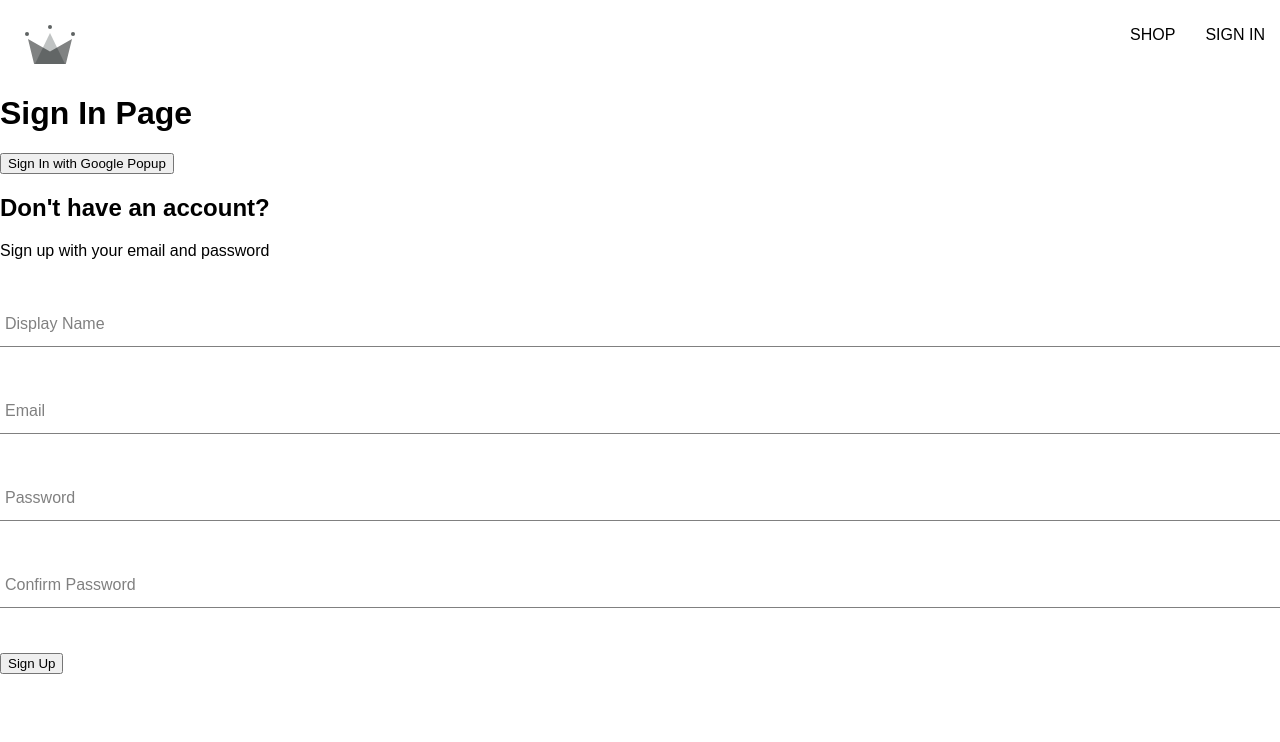
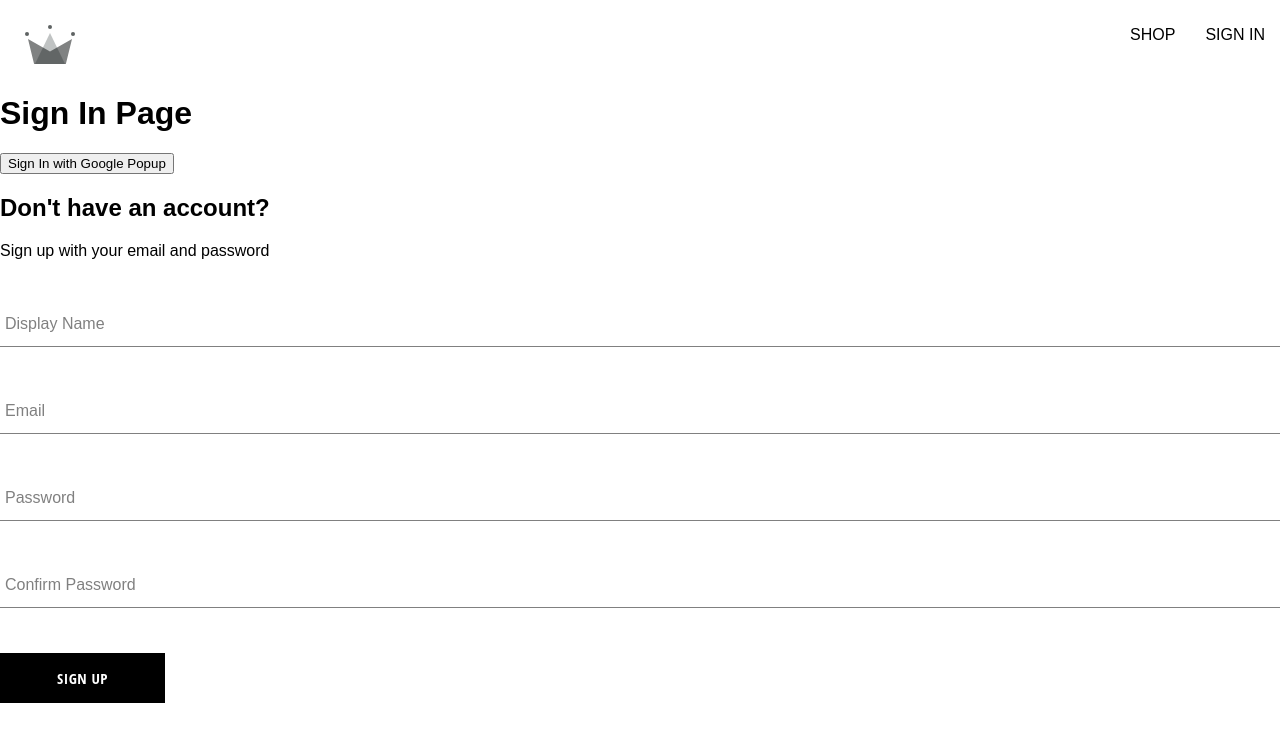
Before and after one commit to Zestoneel/Crown-eCommerce, a React (Vite) app: page /sign-in in a window 1280 px wide. Shown: the top 742 px of the page. Built offline with nearby package versions, Linux system fonts and the light colour scheme; a web font is replaced by a local one.

Commit message:
Added button component and added consistency of quotes

```diff
--- /dev/null
+++ b/src/components/button/button.component.jsx
@@ -0,0 +1,19 @@
+import './button.styles.scss'
+
+const BUTTON_TYPE_CLASSES = {
+    google:  'google-sign-in',
+    inverted: 'inverted',
+
+}
+
+const Button = ({ children, buttonType, inputOptions }) => {
+    return (
+        <button className={`button-container ${BUTTON_TYPE_CLASSES[buttonType]}`}
+            {...inputOptions}
+        >
+            {children}
+        </button>
+    )
+}
+
+export default Button;
--- /dev/null
+++ b/src/components/button/button.styles.scss
@@ -0,0 +1,46 @@
+.button-container {
+    min-width: 165px;
+    width: auto;
+    height: 50px;
+    letter-spacing: 0.5px;
+    line-height: 50px;
+    padding: 0 35px 0 35px;
+    font-size: 15px;
+    background-color: black;
+    color: white;
+    text-transform: uppercase;
+    font-family: 'Open Sans Condensed';
+    font-weight: bolder;
+    border: none;
+    cursor: pointer;
+    display: flex;
+    justify-content: center;
+
+    &:hover {
+        background-color: white;
+        color: black;
+        border: 1px solid black;
+    }
+
+    &.google-sign-in {
+        background-color: #4285f4;
+        color: white;
+
+        &:hover {
+            background-color: #357ae8;
+            border: none;
+        }
+    }
+
+    &.inverted {
+        background-color: white;
+        color: black;
+        border: 1px solid black;
+
+        &:hover {
+            background-color: black;
+            color: white;
+            border: none;
+        }
+    }
+}
--- a/src/components/category-item/category-item-component.jsx
+++ b/src/components/category-item/category-item-component.jsx
@@ -4,12 +4,12 @@
 const CategoryItem = ({ category }) => {
     const { imageUrl, title } = category;
     return (
-        <div  className="category-container">
-          <div className="background-image"
+        <div  className='category-container'>
+          <div className='background-image'
           style={{
             backgroundImage: `url(${imageUrl})`,
           }}/>
-          <div className="category-body-container">
+          <div className='category-body-container'>
             <h2>{title}</h2>
             <p>Shop Now</p>
           </div>
--- a/src/components/directory/directory.component.jsx
+++ b/src/components/directory/directory.component.jsx
@@ -1,11 +1,11 @@
 /* eslint-disable react/prop-types */
-import "./directory.styles.scss"
+import './directory.styles.scss'
 import CategoryItem from '../category-item/category-item-component';
 
 const Directory = ({ categories }) => {
 
     return (
-        <div className="directory-container">
+        <div className='directory-container'>
             {categories.map((category) => (
                 <CategoryItem key={category.id} category={category}/>
             ))}
--- a/src/components/sign-up-form/sign-up-form.component.jsx
+++ b/src/components/sign-up-form/sign-up-form.component.jsx
@@ -1,11 +1,13 @@
 import { useState } from 'react'
 import { createAuthUserWithEmailAndPassword, createUserDocumentFromAuth } from '../../utils/firebase/firebase.utils';
 
+import Button from '../button/button.component';
+
 const defaultformFields = {
-    displayName: "",
-    email: "",
-    password: "",
-    confirmPassword: ""
+    displayName: '',
+    email: '',
+    password: '',
+    confirmPassword: ''
 }
 
 import FormInput from '../form-input/form-input.component';
@@ -34,10 +36,10 @@
             await createUserDocumentFromAuth(user, { displayName });
             resetFormFields();
         } catch(error) {
-            if(error.code === "auth/email-already-in-use") {
-                alert("Cannot create user, email alredy in use");
+            if(error.code === 'auth/email-already-in-use') {
+                alert('Cannot create user, email alredy in use');
             } else {
-                console.log("User creation encountered an error.", error);
+                console.log('User creation encountered an error.', error);
             }
         }
     }
@@ -50,54 +52,54 @@
 
     return (
         <div className='sign-up-container'>
-            <h2>Don't have an account?</h2>
+            <h2>Don&apos;t have an account?</h2>
             <span>Sign up with your email and password</span>
             <form onSubmit={handleSubmit}>
                 <FormInput
-                    label="Display Name"
+                    label='Display Name'
                     inputOptions = {{
-                        type: "text",
+                        type: 'text',
                         required: true,
                         onChange: handleChange,
-                        name: "displayName",
+                        name: 'displayName',
                         value: displayName,
                     }}
                 />
 
                 <FormInput
-                    label="Email"
+                    label='Email'
                     inputOptions = {{
-                        type: "email",
+                        type: 'email',
                         required: true,
                         onChange: handleChange,
-                        name: "email",
+                        name: 'email',
                         value: email,
                     }}
                 />
 
                 <FormInput
-                    label="Password"
+                    label='Password'
                     inputOptions = {{
-                        type: "password",
+                        type: 'password',
                         required: true,
                         onChange: handleChange,
-                        name: "password",
+                        name: 'password',
                         value: password,
                     }}
                 />
 
                 <FormInput
-                    label="Confirm Password"
+                    label='Confirm Password'
                     inputOptions = {{
-                        type: "password",
+                        type: 'password',
                         required: true,
                         onChange: handleChange,
-                        name: "confirmPassword",
+                        name: 'confirmPassword',
                         value: confirmPassword,
                     }}
                 />
 
-                <button type="Submit">Sign Up</button>
+                <Button buttonType='submit'>Sign Up</Button>
             </form>
         </div>
     );
--- a/src/routes/sign-in/sign-in.component.jsx
+++ b/src/routes/sign-in/sign-in.component.jsx
@@ -1,7 +1,7 @@
 
 import { useEffect } from 'react'
 import { getRedirectResult } from 'firebase/auth';
-import { auth, signInWithGooglePopup, signInWithGoogleRedirect, createUserDocumentFromAuth } from "../../utils/firebase/firebase.utils";
+import { auth, signInWithGooglePopup, signInWithGoogleRedirect, createUserDocumentFromAuth } from '../../utils/firebase/firebase.utils';
 import SignUpForm from '../../components/sign-up-form/sign-up-form.component';
 
 const SignIn = () => {
```
Also changed, not shown: src/components/form-input/form-input.component.jsx (+4 -4 lines), src/utils/firebase/firebase.utils.js (+7 -7 lines).
